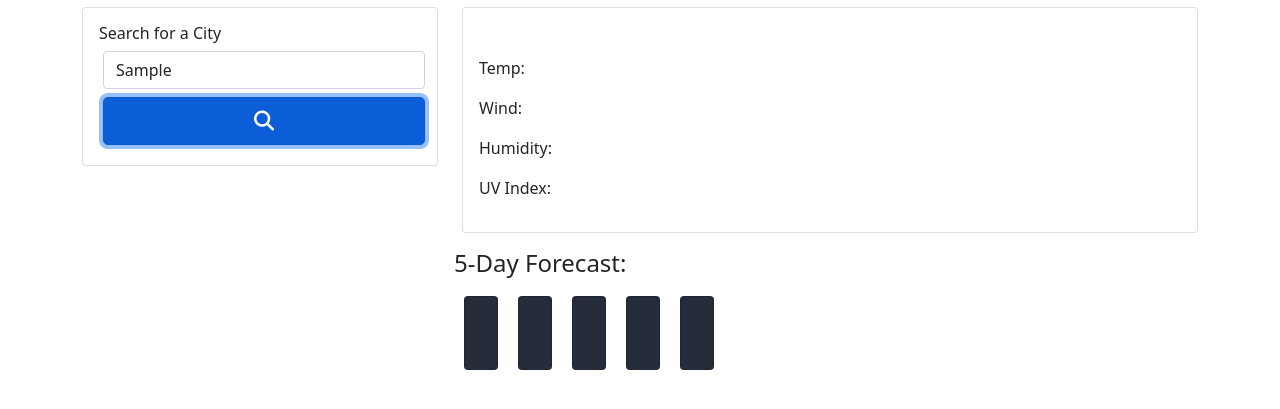
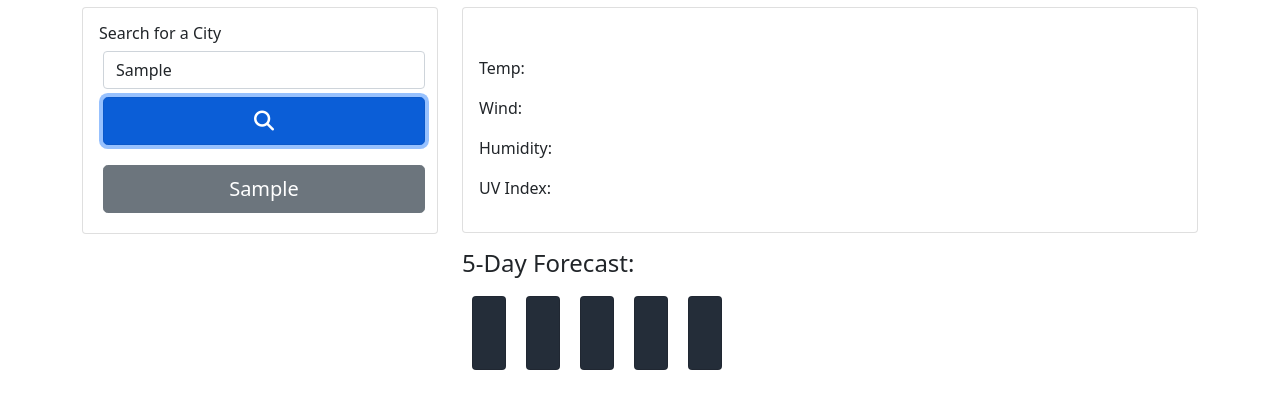
Before and after one commit to dmevola/weatherdan, a plain HTML site: page index.html in a window 1280 px wide. Both pictures are taken after typing "Sample" into the empty fields and a click on the button 264 px from the left and 210 px from the top of the page. Shown: the part 89-498 px from the top of the page. Drawn offline with nearby package versions, Linux system fonts and the light colour scheme; no server answers.

Commit message:
fixed spacing of forecast

```diff
--- a/assets/css/style.css
+++ b/assets/css/style.css
@@ -20,3 +20,7 @@ input {
     color: white;
     background-color:  rgb(36, 45, 57);
 }
+
+#searchHistory {
+    list-style-type: none;
+}
--- a/assets/js/script.js
+++ b/assets/js/script.js
@@ -113,8 +113,43 @@ function getWeather() {
 function searchFunction() {
     event.preventDefault();
     city = $("#city-input").val();
+    var elementli = $("<p>")
+    var elementButton = $("<button>").attr("class", "btn btn-lg btn-secondary col-12").attr("type", "button").attr("id", "history-button").attr("value", city).text(city);
+    $("#searchHistory").append(elementli, elementButton)
     getWeather();
 }
 
+var searchButton = function() {
+    event.preventDefault();
+    city = $(this).val();
+    getWeather();
+}
+
+var displayHistory = function(){
+
+    searchHistory = JSON.parse(localStorage.getItem("searchHistory"))
+
+    if (searchHistory == null) {
+      searchHistory = [];
+    } else { for (i = 0; i < searchHistory.length; i++) {
+
+      var elementli = $("<p>")
+      var elementButton = $("<button>").attr("class", "btn btn-lg btn-secondary col-12").attr("type", "button").attr("id", "history-button").attr("value", searchHistory[i]).text(searchHistory[i]);
+
+      $("#searchHistory").append(elementli, elementButton)
+
+    }}
+
+  }
+
+
 //event listener
 $("#search-button").on("click", searchFunction)
+
+// $("#history-button").on("click", searchButton)
+$(document).on("click", "#history-button", searchButton)
+
+
+
+
+displayHistory()
--- a/index.html
+++ b/index.html
@@ -29,6 +29,7 @@
                                      <button id="search-button" class="btn btn-lg btn-primary col-12 m-1" type="submit" ><i class="fas fa-search"></i></button>
                                  </div>
                             </form>
+                            <div id="searchHistory" class="w-100 m-1"></div>
                     </div>
                 </div>
             </div>
@@ -43,9 +44,8 @@
                         <p>UV Index: <span id="current-uv"></span></p>
                     </div>
                 </div>
-            </div>
                 <div class="row justify-content-end">
-                <div id="forecast-weather" class="col-md-8 align-self-end">
+                    <div id="forecast-weather">
                         <h4 class="mt-3">5-Day Forecast:</h4>
                         <div id="forecast-cards">
                             <div class="card forecast">
@@ -102,6 +102,8 @@
                     </div>
                 </div>
             </div>
+
+            </div>
 </div>
     <!-- <script src="https://cdnjs.cloudflare.com/ajax/libs/jquery/3.2.1/jquery.min.js"></script> -->
     <script src="https://code.jquery.com/jquery-3.6.0.min.js" integrity="sha256-/xUj+3OJU5yExlq6GSYGSHk7tPXikynS7ogEvDej/m4=" crossorigin="anonymous"></script>
```
Lines whose indentation alone changed are shown as unchanged.
